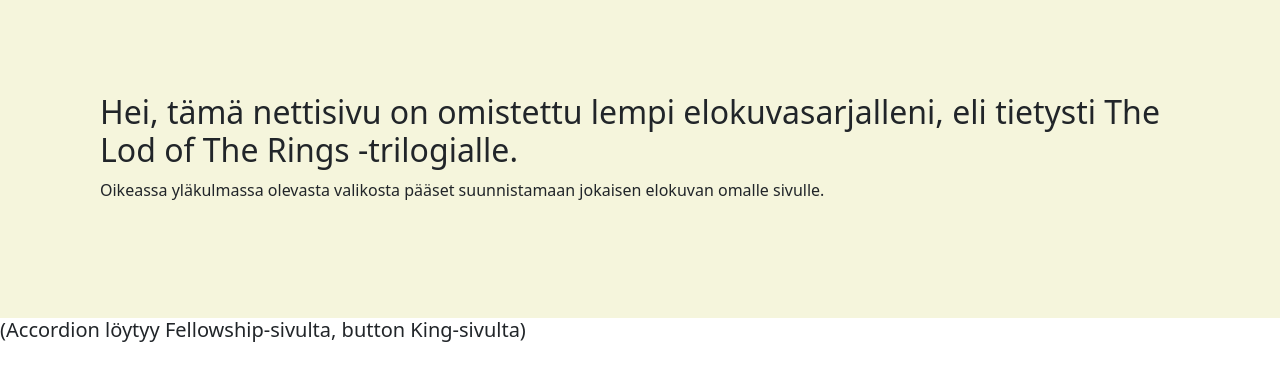
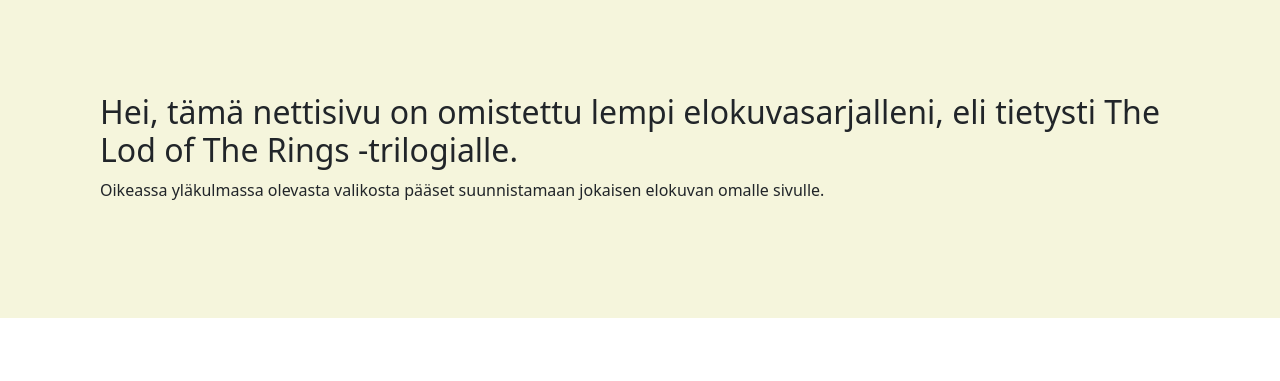
Before and after one commit to JormaByte/https---github.com-JormaByte-Web-tekniikan-teht-v-t, a plain HTML site: page TASK 3.1 Bootstrap/index.html in a window 1280 px wide. Shown: the part 63-444 px from the top of the page. Drawn offline with nearby package versions, Linux system fonts and the light colour scheme.

Commit message:
Kommentti

```diff
--- a/TASK 3.1 Bootstrap/index.html
+++ b/TASK 3.1 Bootstrap/index.html
@@ -8,6 +8,9 @@
     <link rel="stylesheet" href="css\scss\style.css">
   </head>
   <body>
+
+
+    <!--  (Accordion löytyy Fellowship-sivulta, button King-sivulta) -->
 
     <nav class="navbar navbar-expand-lg bg-light">
         <div class="container-fluid">
@@ -39,7 +42,7 @@
 
     </div>
 
-<h5>(Accordion löytyy Fellowship-sivulta, button King-sivulta)</h5>
+
 
 
 
```
